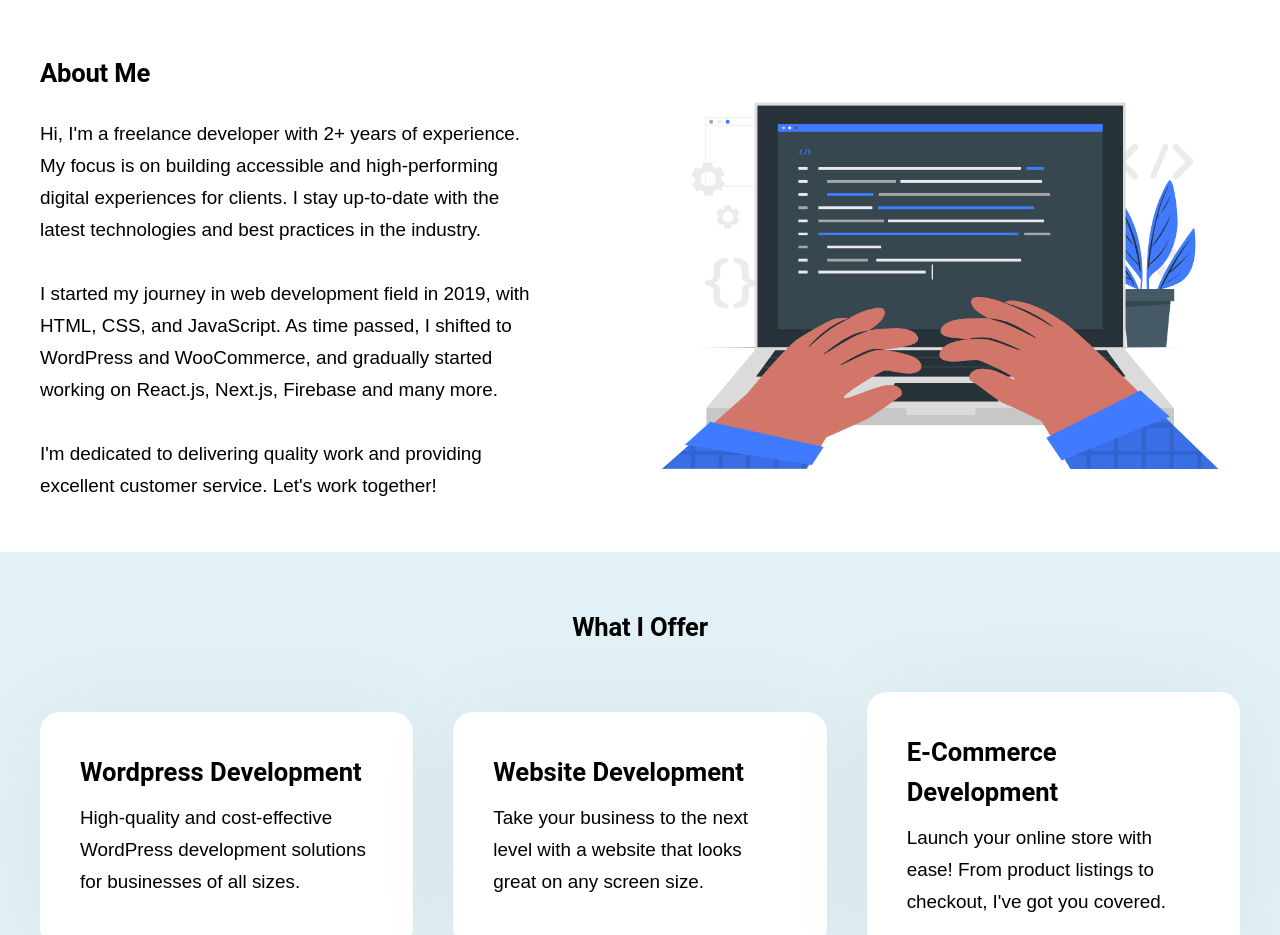
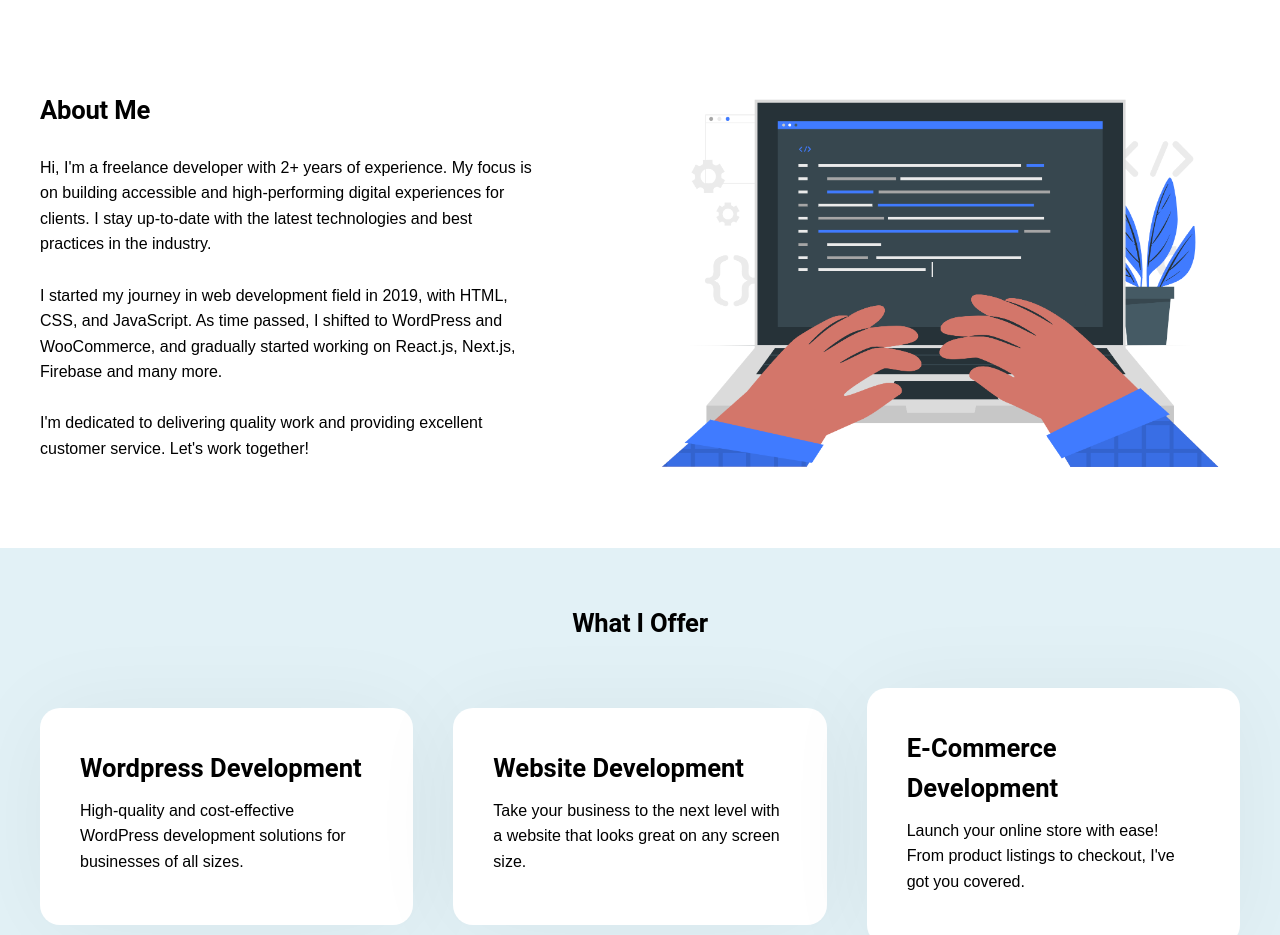
Before and after one commit to KavitaR45/DevCraft, a Next.js app: page / in a window 1280 px wide. Shown: the part 777-1712 px from the top of the page. Built offline with nearby package versions, Linux system fonts and the light colour scheme.

Commit message:
font size modification

```diff
--- a/theme.js
+++ b/theme.js
@@ -10,27 +10,27 @@ const theme = createTheme({
   },
   typography: {
     h1: {
-      fontSize: "2.8rem",
+      fontSize: "2.25rem",
       color: colorVar,
-      lineHeight: "3.4rem",
+      lineHeight: "2.8rem",
       fontWeight: "bold",
     },
     h2: {
-      fontSize: "2rem",
-      lineHeight: "2.8rem",
+      fontSize: "1.8rem",
+      lineHeight: "2.5rem",
       color: colorVar,
       fontWeight: "bold",
       padding:"15px 0"
     },
     h3: {
-      fontSize: "1.5rem",
-      lineHeight: "2.5rem",
+      fontSize: "1.3rem",
+      lineHeight: "2rem",
       color: colorVar,
       fontWeight: "bold",
     },
     p: {
-      fontSize: "1.18rem",
-      lineHeight: "2rem",
+      fontSize: "1rem",
+      lineHeight: "1.6rem",
       margin:"10px 0",
       color: colorVar,
     },
```
